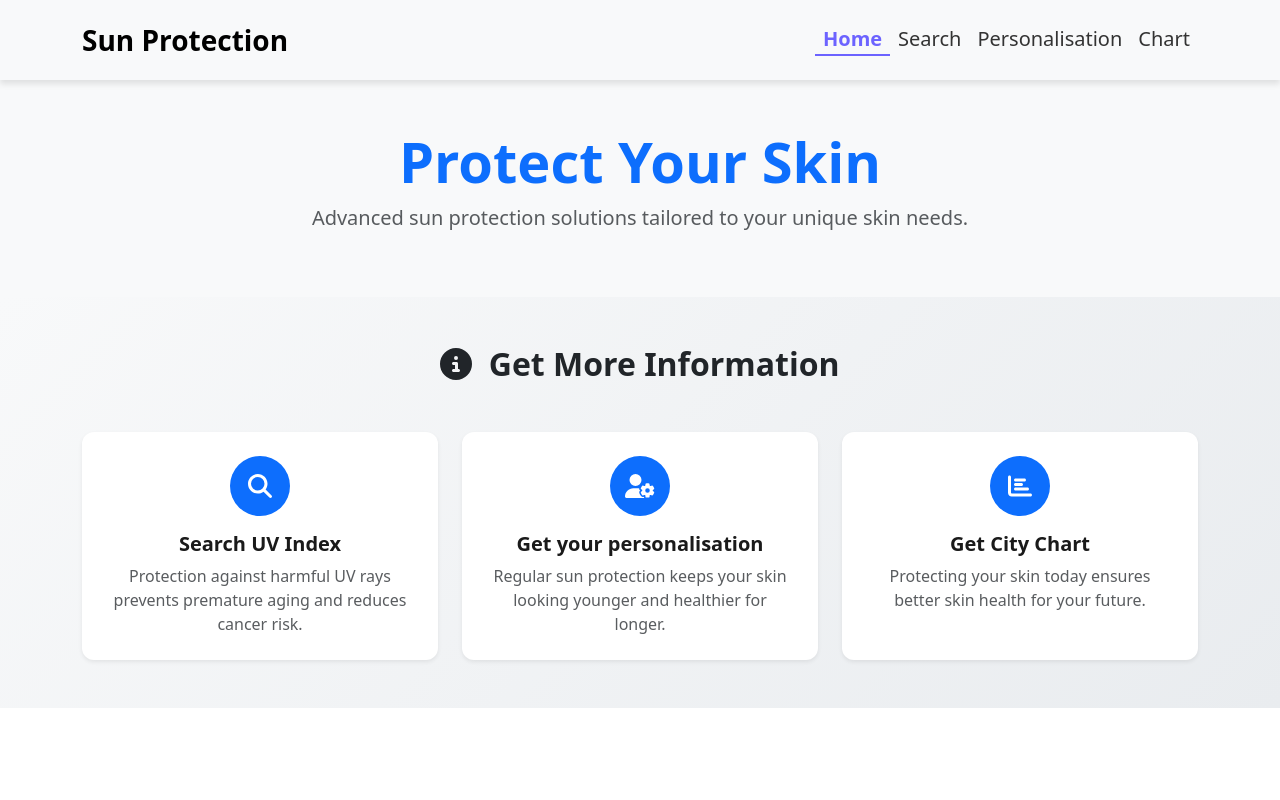
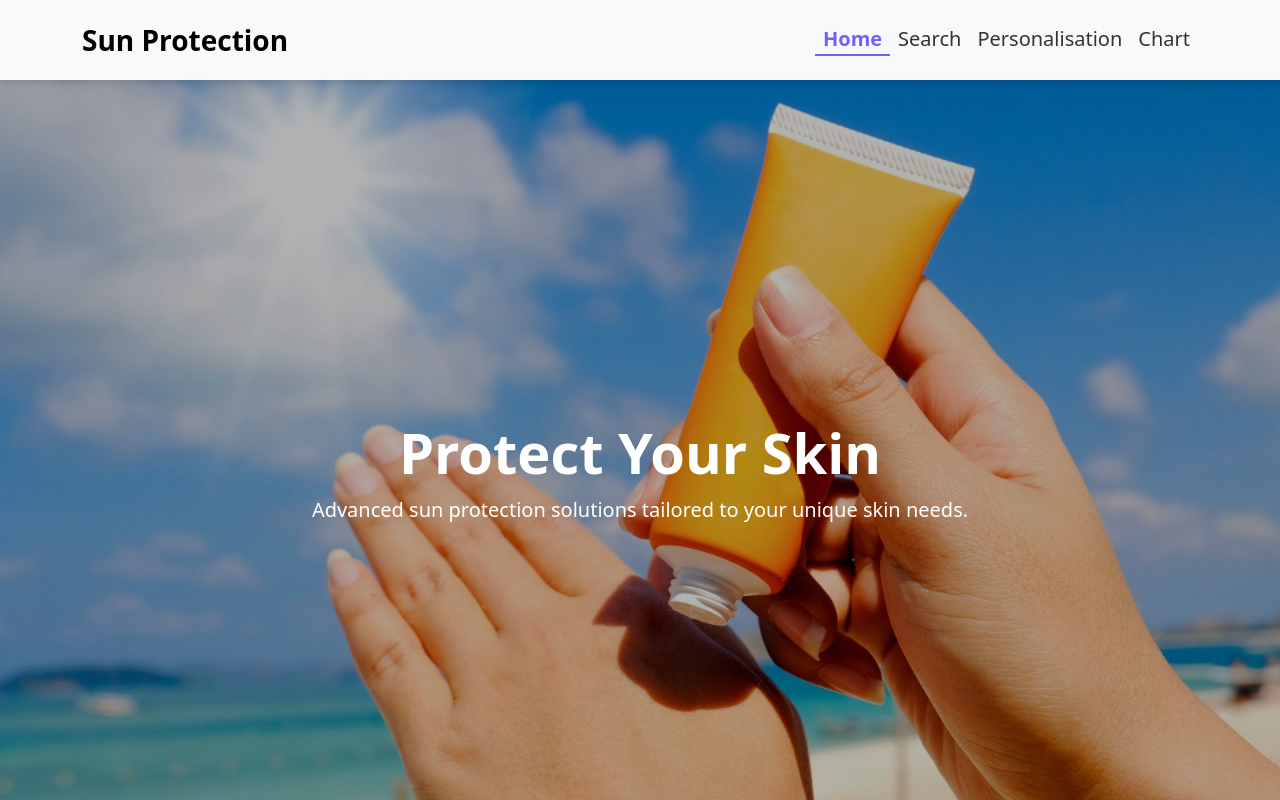
Before and after one commit to ZhangJianyu1918/Sun-Proctection, a Vue app: page / in a window 1280 px wide. Shown: the top 800 px of the page. Built offline with nearby package versions, Linux system fonts and the light colour scheme.

Commit message:
add background image in home page

```diff
--- a/src/pages/HomePage.vue
+++ b/src/pages/HomePage.vue
@@ -1,12 +1,14 @@
 <template>
-  <section class="hero-section bg-light py-5">
-    <div class="container text-center">
-      <div class="row justify-content-center align-items-center">
-        <div class="col-lg-8">
-          <h1 class="display-4 fw-bold text-primary">
-            <font-awesome-icon icon="shield-sun" class="me-2" /> Protect Your Skin
-          </h1>
-          <p class="lead text-muted">Advanced sun protection solutions tailored to your unique skin needs.</p>
+  <section class="hero-section">
+    <div class="background-div">
+      <div class="container text-center">
+        <div class="row justify-content-center align-items-center">
+          <div class="col-lg-8">
+            <h1 class="display-4 fw-bold text-white">
+              <font-awesome-icon icon="shield-sun" class="me-2" /> Protect Your Skin
+            </h1>
+            <p class="lead text-white">Advanced sun protection solutions tailored to your unique skin needs.</p>
+          </div>
         </div>
       </div>
     </div>
@@ -22,7 +24,7 @@
         <div class="col-md-4">
           <router-link to="/search" class="card-link">
             <div class="card h-100 border-0 shadow-sm text-center p-4 card-hover">
-              <div class="feature-icon bg-primary text-white rounded-circle mx-auto mb-3">
+              <div class="feature-icon bg-info text-white rounded-circle mx-auto mb-3">
                 <font-awesome-icon icon="search" />
               </div>
               <h3 class="fs-5 fw-bold text-dark">Search UV Index</h3>
@@ -46,7 +48,7 @@
         <div class="col-md-4">
           <router-link to="/chart" class="card-link">
             <div class="card h-100 border-0 shadow-sm text-center p-4 card-hover">
-              <div class="feature-icon bg-primary text-white rounded-circle mx-auto mb-3">
+              <div class="feature-icon bg-success text-white rounded-circle mx-auto mb-3">
                 <font-awesome-icon icon="chart-bar" />
               </div>
               <h3 class="fs-5 fw-bold text-dark">Get City Chart</h3>
@@ -130,4 +132,37 @@
   background-color: #5470c6; /* 蓝色背景，与图片匹配 */
   color: white; /* 图标颜色 */
 }
+
+.hero-section {
+  position: relative;
+}
+
+.background-div {
+  width: 100%;
+  min-height: 100vh;
+  background-image: linear-gradient(rgba(0, 0, 0, 0.3), rgba(0, 0, 0, 0.3)), url(~@/assets/sun-protection.jpg);
+  background-size: cover;
+  background-position: center;
+  background-repeat: no-repeat;
+  animation: zoom 5s infinite alternate;
+  display: flex;
+  align-items: center;
+  justify-content: center;
+}
+
+@keyframes zoom {
+  0% { background-size: 100%; }
+  100% { background-size: 110%; }
+}
+
+.text-white {
+  color: #fff !important;
+}
+
+@media (max-width: 768px) {
+  .background-div {
+    min-height: 80vh;
+    animation: none; /* 移动端禁用动画 */
+  }
+}
 </style>
```
Also changed, not shown: src/assets/sun-protection.jpg (added).
